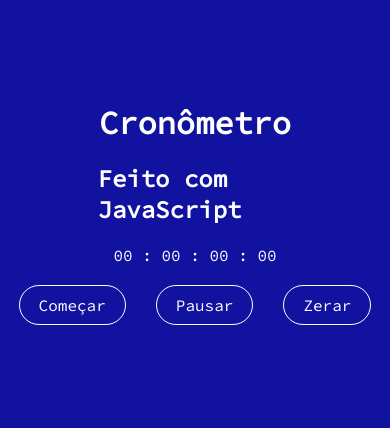
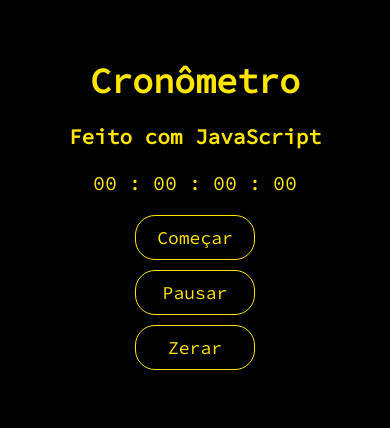
Before and after one commit to HenriqueMelo2007/cronometro, a plain HTML site: page index.html in a window 390 px wide. Shown: the part 208-636 px from the top of the page. Drawn offline with Linux system fonts and the light colour scheme.

Commit message:
changing colors and adding breakpoints

```diff
--- a/style.css
+++ b/style.css
@@ -7,8 +7,8 @@
 }
 
 :root {
-  --color-one: rgb(18, 18, 160);
-  --color-two: rgb(255, 255, 255);
+  --color-one: rgb(0, 0, 0);
+  --color-two: rgb(255, 230, 0);
 }
 
 body {
@@ -23,7 +23,7 @@ body {
 
 .container {
   height: 50%;
-  width: 50%;
+  width: 100%;
 
   display: flex;
   gap: 20px;
@@ -37,13 +37,25 @@ body {
   gap: 30px;
 }
 
+h1{
+  font-size: 40px;
+}
+
+h2 {
+  font-size: 28px;
+}
+
+p {
+  font-size: 20px;
+}
+
 button {
   background-color: var(--color-one);
   border: 1px solid var(--color-two);
   border-radius: 20px;
   cursor: pointer;
-  font-size: 16px;
-  padding: 9px 19px;
+  font-size: 18px;
+  padding: 10px 21px;
   transition: 0.4s;
 }
 
@@ -52,3 +64,21 @@ button:hover {
   background-color: var(--color-two);
   box-shadow: 0 0 5px 1px var(--color-two);
 }
+
+
+@media (max-width: 690px) {
+  h1 {
+    font-size: 35px;
+  }
+
+  h2 {
+    font-size: 21px;
+  }
+}
+
+@media (max-width: 415px) {
+  .buttons {
+    flex-direction: column;
+    gap: 10px;
+  }
+}
```
